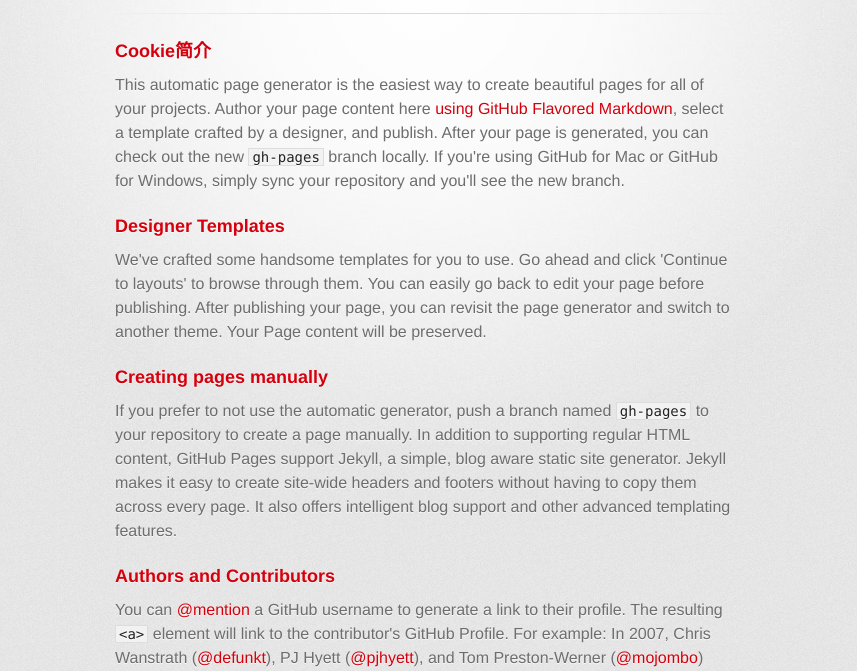
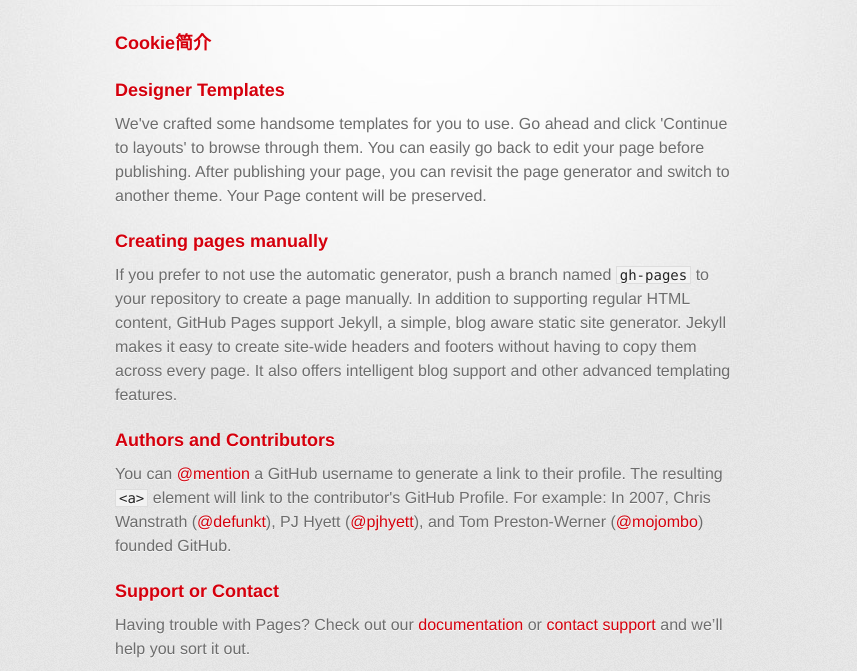
Before and after one commit to zhilinwang/zhilinwang.github.io, a plain HTML site: page pages/1.html in a window 1280 px wide. Shown: the part 129-800 px from the top of the page, without its empty margins (215-1072 px from the left). Drawn offline with Linux system fonts and the light colour scheme; files that its build step writes are made by us from their sources; files whose address does not match are found by name; a web font is replaced by a local one.

Commit message:
fix css bug

```diff
--- a/pages/1.html
+++ b/pages/1.html
@@ -4,9 +4,9 @@
     <meta charset='utf-8'>
     <meta http-equiv="X-UA-Compatible" content="chrome=1">
     <link href='https://fonts.googleapis.com/css?family=Chivo:900' rel='stylesheet' type='text/css'>
-    <link rel="stylesheet" type="text/css" href="stylesheets/stylesheet.css" media="screen">
-    <link rel="stylesheet" type="text/css" href="stylesheets/github-dark.css" media="screen">
-    <link rel="stylesheet" type="text/css" href="stylesheets/print.css" media="print">
+    <link rel="stylesheet" type="text/css" href="../stylesheets/stylesheet.css" media="screen">
+    <link rel="stylesheet" type="text/css" href="../stylesheets/github-dark.css" media="screen">
+    <link rel="stylesheet" type="text/css" href="../stylesheets/print.css" media="print">
     <!--[if lt IE 9]>
     <script src="//html5shiv.googlecode.com/svn/trunk/html5.js"></script>
     <![endif]-->
@@ -19,13 +19,12 @@
 
         <header>
           <h1>Zhilin&#39;s Blog</h1>
-          <h2></h2>
         </header>
         <hr>
         <section id="main_content">
           <h3>Cookie简介</h3>
 
-<p>This automatic page generator is the easiest way to create beautiful pages for all of your projects. Author your page content here <a href="https://guides.github.com/features/mastering-markdown/">using GitHub Flavored Markdown</a>, select a template crafted by a designer, and publish. After your page is generated, you can check out the new <code>gh-pages</code> branch locally. If you're using GitHub for Mac or GitHub for Windows, simply sync your repository and you'll see the new branch.</p>
+<p></p>
 
 <h3>
 <a id="designer-templates" class="anchor" href="#designer-templates" aria-hidden="true"><span class="octicon octicon-link"></span></a>Designer Templates</h3>
```
Also changed, not shown: pages/list.html (+3 -3 lines).
